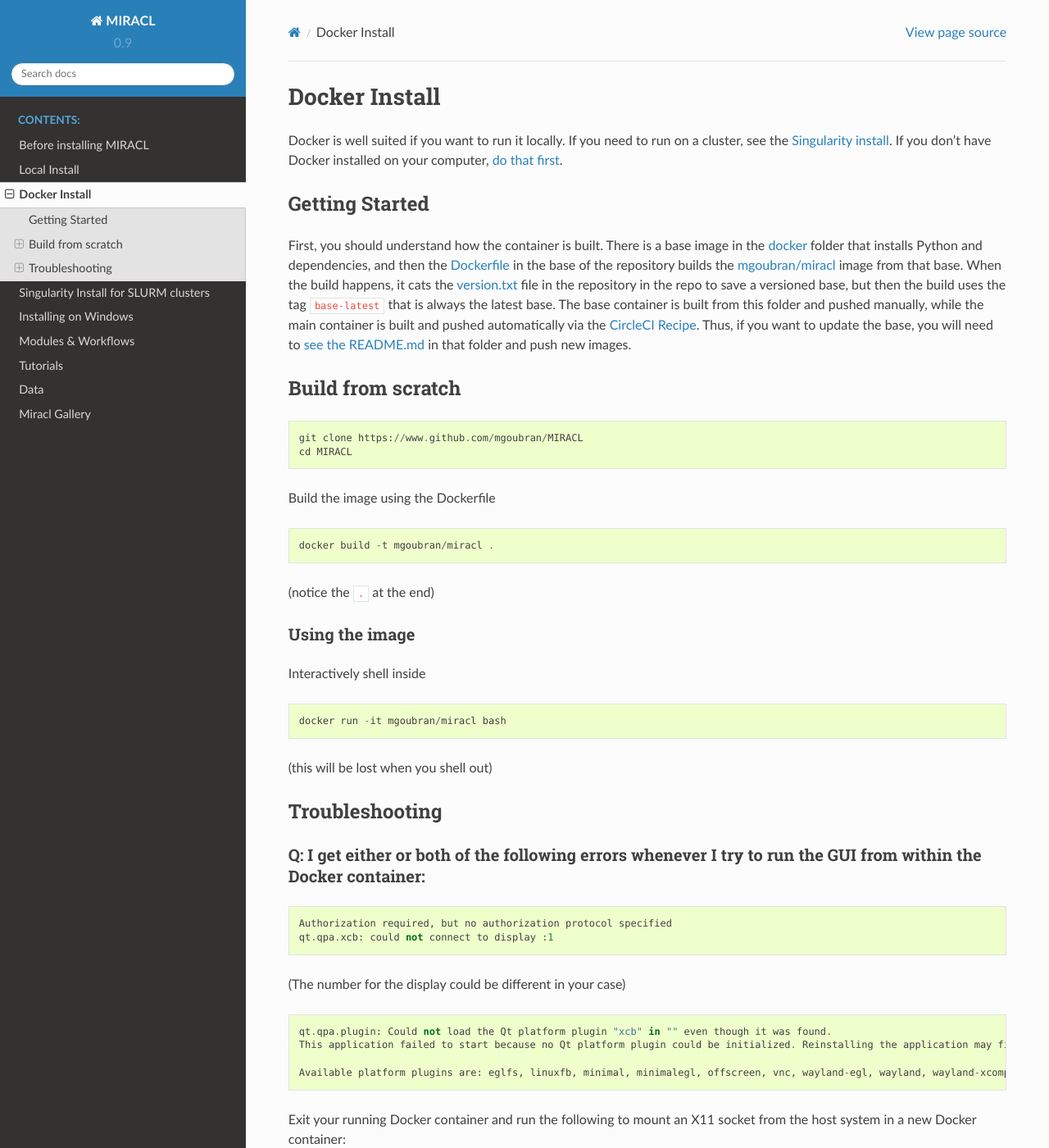
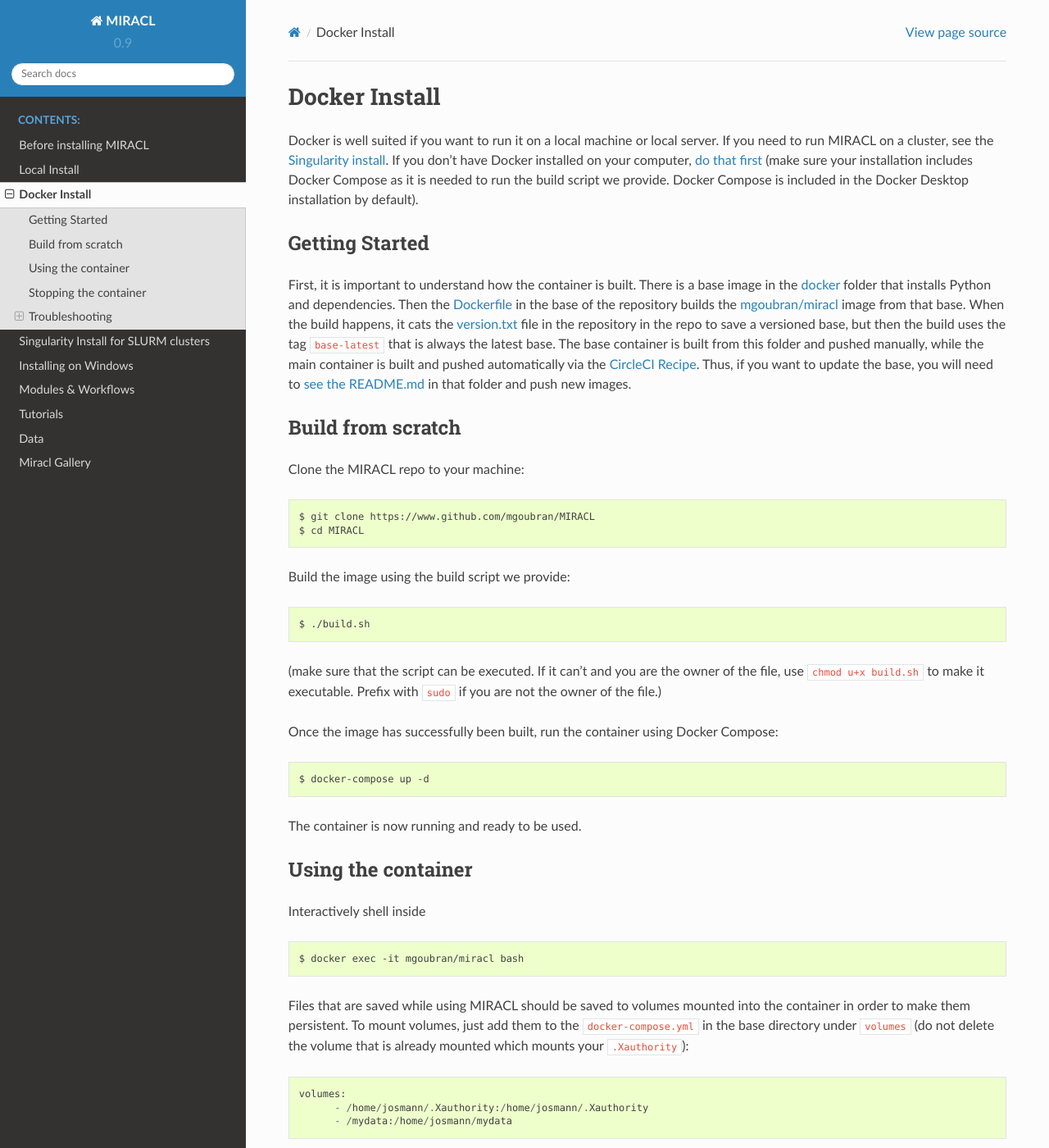
Before and after one commit to AICONSlab/MIRACL, a Sphinx documentation site: the page built from docs/install-docker.md, in a window 1280 px wide and 1400 px high. Shown: the whole window at 82% size. Built offline with Sphinx 7.4.7 and the Read the Docs theme 2.0.0, drawn with Linux system fonts in a browser that asks for light colours; pages that are not in the unit, such as notebooks, are missing from menus; some of the changed text lies outside the part shown.

Commit message:
[docs] update Docker installation docs
Updates installation and usage instructions for using MIRACL with Docker.
The updated method for building Docker is using the build script we
provide. Images now have to be run using Docker Compose. This is to
prevent issues with the MIRACL GUI and X11 forwarding in Docker. The
previous way of using MIRACL and Docker is still included but has been
moved to the Troubleshooting section of the Docker installation docs.

````diff
--- a/docs/install-docker.md
+++ b/docs/install-docker.md
@@ -1,14 +1,16 @@
 # Docker Install
 
-Docker is well suited if you want to run it locally. If you need to run on a cluster,
+Docker is well suited if you want to run it on a local machine or local server. If you need to run MIRACL on a cluster,
 see the [Singularity install](install-singularity.md). If you don't have Docker installed on
-your computer, [do that first](https://docs.docker.com/engine/installation/).
+your computer, [do that first](https://docs.docker.com/engine/installation/) (make sure your installation includes Docker Compose as it is needed to run the build script we provide. Docker Compose is included in the Docker Desktop installation by default).
+
+<!--MAKE SURE TO INSTALL DOCKER-COMPOSE AS WELL?-->
 
 ## Getting Started
 
-First, you should understand how the container is built. There is a base image
-in the [docker](../docker) folder that installs Python and dependencies,
-and then the [Dockerfile](../Dockerfile) in the base of the repository builds
+First, it is important to understand how the container is built. There is a base image
+in the [docker](../docker) folder that installs Python and dependencies.
+Then the [Dockerfile](../Dockerfile) in the base of the repository builds
 the [mgoubran/miracl](https://hub.docker.com/r/mgoubran/miracl) image from
 that base. When the build happens, it cats the [version.txt](../miracl/version.txt)
 file in the repository in the repo to save a versioned base, but then the build
@@ -20,32 +22,112 @@
 
 ## Build from scratch
 
-```
-git clone https://www.github.com/mgoubran/MIRACL
-cd MIRACL
-```
-Build the image using the Dockerfile
+Clone the MIRACL repo to your machine:
 
 ```
-docker build -t mgoubran/miracl .
+$ git clone https://www.github.com/mgoubran/MIRACL
+$ cd MIRACL
 ```
 
-(notice the `.` at the end)
+Build the image using the build script we provide:
 
+```
+$ ./build.sh
+```
 
-### Using the image
+(make sure that the script can be executed. If it can't and you are the owner of the file, use `chmod u+x build.sh` to make it executable. Prefix with `sudo` if you are not the owner of the file.)
+
+Once the image has successfully been built, run the container using Docker Compose:
+
+```
+$ docker-compose up -d
+```
+
+The container is now running and ready to be used.
+
+## Using the container
 
 Interactively shell inside
 
 ```
-docker run -it mgoubran/miracl bash
+$ docker exec -it mgoubran/miracl bash
 ```
 
-(this will be lost when you shell out)
+Files that are saved while using MIRACL should be saved to volumes mounted into the container in order to make them persistent. To mount volumes, just add them to the `docker-compose.yml` in the base directory under `volumes` (do not delete the volume that is already mounted which mounts your `.Xauthority`):
+
+```
+volumes:
+      - /home/josmann/.Xauthority:/home/josmann/.Xauthority
+      - /mydata:/home/josmann/mydata
+```
+
+## Stopping the container
+
+Exit your container and navigate to your MIRACL folder. Use Docker Compose to stop the container:
+
+```
+$ docker-compose down
+```
 
 ## Troubleshooting
 
-### Q: I get either or both of the following errors whenever I try to run the GUI from within the Docker container:
+### Q: The GUI (`miraclGUI`) is not working:
+
+Access control might be enabled on your host machine. Change your `xhost` access control on your host machine (**not** within your Docker container). Exit the running Docker container and type:
+
+```
+xhost +
+```
+
+Log back in to your container. Reset `xhost` after you are done with using the MIRACL GUI using:
+
+```
+xhost -
+```
+
+Alternative, you could [manually add only your user](https://www.x.org/archive/X11R6.8.1/doc/xhost.1.html) to the list of authorized clients:
+
+```
+$ xhost +SI:localuser:youruser
+```
+
+(replace `youruser` with your user name)
+
+### Q: I need to install or makes changes to apps in the MIRACL container but my user is not authorized to do so:
+
+The user in the container is the user of your host machine. This is done to avoid issues with the MIRACL GUI and X11. If you need to make changes that require sudo privileges, just log out of your container and log back in as root:
+
+```
+$ docker exec -it -u root mgoubran/miracl bash
+```
+
+After making your changes, log out and log back in with your regular user:
+
+```
+$ docker exec -it mgoubran/miracl bash
+```
+
+### Q: I do not want to create the image using the provided script:
+
+You can build the image yourself, not using the script we provide. However, the build script makes sure that the GUI version of MIRACL works with Docker and it is therefore recommended to use it.
+
+If you want to build the image yourself, first uncomment all lines in the Dockerfile between `#STARTUNCOMMENT#` and `#STOPUNCOMMENT#`. Now run:
+
+```
+$ docker build -t mgoubran/miracl .
+```
+
+(notice the . at the end)
+
+To run the container use:
+
+```
+$ docker run -it mgoubran/miracl bash
+```
+
+All changes will be lost when you shell out. The MIRACL GUI will be unlikely to work but you can try the troubleshooting steps in the following section to make it work.
+
+### Q: I get either or both of the following errors whenever I try to run the GUI from within a Docker container that I built not using the build script:
 
 ```
 Authorization required, but no authorization protocol specified
@@ -70,13 +152,13 @@
 If you still receive the above error, you may have to change your `xhost` access control on your host machine (**not** within your Docker container). Exit the running Docker container and type:
 
 ```
-xhost +
+$ xhost +
 ```
 
-This will disable access control for `xhost`. Start a new Docker container with the above command.
+This will disable access control for `xhost`. Start a new Docker container or log back in to a running container.
 
 Once you are done with working in the container, exit it and enable access control again on the host machine:
 
 ```
-xhost -
+$ xhost -
 ```
````
